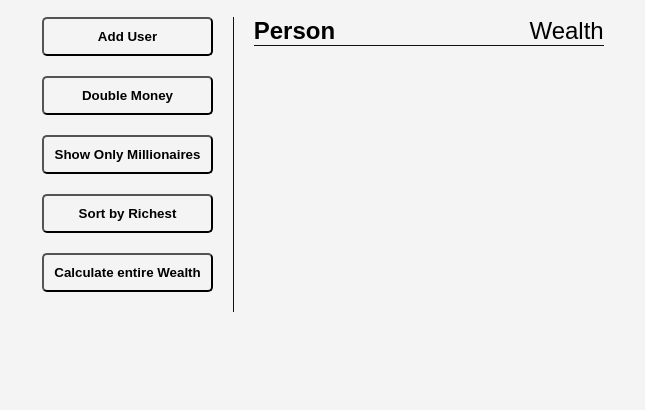
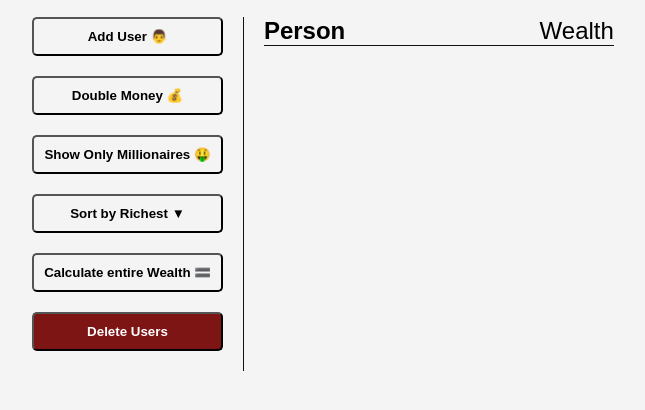
Before and after one commit to yusufkarakaya/dom-array-methods, a plain HTML site: page index.html in a window 1280 px wide. Shown: the part 60-470 px from the top of the page, without its empty margins (327-972 px from the left). Drawn offline with Linux system fonts and the light colour scheme; no server answers.

Commit message:
added delete users func., emojis

```diff
--- a/index.html
+++ b/index.html
@@ -5,6 +5,7 @@
   <meta charset="UTF-8">
   <meta http-equiv="X-UA-Compatible" content="IE=edge">
   <meta name="viewport" content="width=device-width, initial-scale=1.0">
+  <link rel="shortcut icon" href="#">
   <link rel="stylesheet" href="style.css">
   <title>Dom Array Methods</title>
 </head>
@@ -13,11 +14,12 @@
   <h1>Dom Array Methods</h1>
   <div class="container">
     <aside>
-      <button id="add-user">Add User</button>
-      <button id="double-money">Double Money</button>
-      <button id="show-millionaires">Show Only Millionaires</button>
-      <button id="sort-richest">Sort by Richest</button>
-      <button id="calculate-wealth">Calculate entire Wealth</button>
+      <button id="add-user">Add User 👨</button>
+      <button id="double-money">Double Money 💰</button>
+      <button id="show-millionaires">Show Only Millionaires 🤑</button>
+      <button id="sort-richest">Sort by Richest ▼</button>
+      <button id="calculate-wealth">Calculate entire Wealth 🟰</button>
+      <button id="delete-users">Delete Users</button>
     </aside>
 
     <main id="main">
--- a/script.js
+++ b/script.js
@@ -3,6 +3,7 @@ const doubleMoneyBtn = document.getElementById('double-money');
 const showMillionairesBtn = document.getElementById('show-millionaires');
 const sortRichestBtn = document.getElementById('sort-richest');
 const calculateWealthBtn = document.getElementById('calculate-wealth');
+const deleteUsersBtn = document.getElementById('delete-users');
 
 const main = document.getElementById('main');
 
@@ -12,6 +13,7 @@ getRandomUser();
 getRandomUser();
 getRandomUser();
 
+//Getting random user from api
 async function getRandomUser() {
   const res = await fetch('https://randomuser.me/api');
   const data = await res.json();
@@ -26,11 +28,13 @@ async function getRandomUser() {
   addData(newUser);
 }
 
+//Adding data
 function addData(obj) {
   data.push(obj);
   updateDOM();
 }
 
+//Update screen
 function updateDOM(providedData = data) {
   main.innerHTML = '<h2><strong>Person</strong> Wealth</h2>';
 
@@ -44,14 +48,17 @@ function updateDOM(providedData = data) {
   });
 }
 
+//Format money
 function formatMoney(number) {
   return '$' + number.toFixed(2).replace(/\d(?=(\d{3})+\.)/g, '$&,');
 }
 
+//Add User
 function addUser() {
   getRandomUser();
 }
 
+//Double Money
 function doubleMoney() {
   data = data.map((user) => {
     return { ...user, money: user.money * 2 };
@@ -59,6 +66,7 @@ function doubleMoney() {
   updateDOM();
 }
 
+//Show only millionaires
 function showMillionaires() {
   data = data.filter((user) => {
     return user.money > 1000000;
@@ -66,6 +74,7 @@ function showMillionaires() {
   updateDOM();
 }
 
+//Sort by richest
 function sortByRichest() {
   data = data.sort((a, b) => {
     return b.money - a.money;
@@ -73,6 +82,7 @@ function sortByRichest() {
   updateDOM();
 }
 
+//Calculate users money
 function calculateEntireWealth() {
   const wealth = data.reduce((acc, user) => (acc += user.money), 0);
 
@@ -83,9 +93,15 @@ function calculateEntireWealth() {
   main.appendChild(wealthEl);
 }
 
+function deleteUsers() {
+  data = [];
+  updateDOM();
+}
+
 //Events Listeners
 addUserBtn.addEventListener('click', addUser);
 doubleMoneyBtn.addEventListener('click', doubleMoney);
 showMillionairesBtn.addEventListener('click', showMillionaires);
 sortRichestBtn.addEventListener('click', sortByRichest);
 calculateWealthBtn.addEventListener('click', calculateEntireWealth);
+deleteUsersBtn.addEventListener('click', deleteUsers);
--- a/style.css
+++ b/style.css
@@ -26,7 +26,7 @@ aside {
   display: flex;
 }
 
-button {
+aside button {
   cursor: pointer;
   padding: 10px;
   display: block;
@@ -47,6 +47,7 @@ main h2 {
   width: 350px;
   font-weight: 400;
   border-bottom: 1px solid #111;
+  margin-bottom: 20px;
 }
 
 .person {
@@ -54,4 +55,11 @@ main h2 {
   justify-content: space-between;
   font-size: 20px;
   margin-bottom: 10px;
+  margin-top: 10px;
+  align-items: center;
 }
+
+#delete-users {
+  background-color: rgb(126, 21, 21);
+  color: #fff;
+}
```
